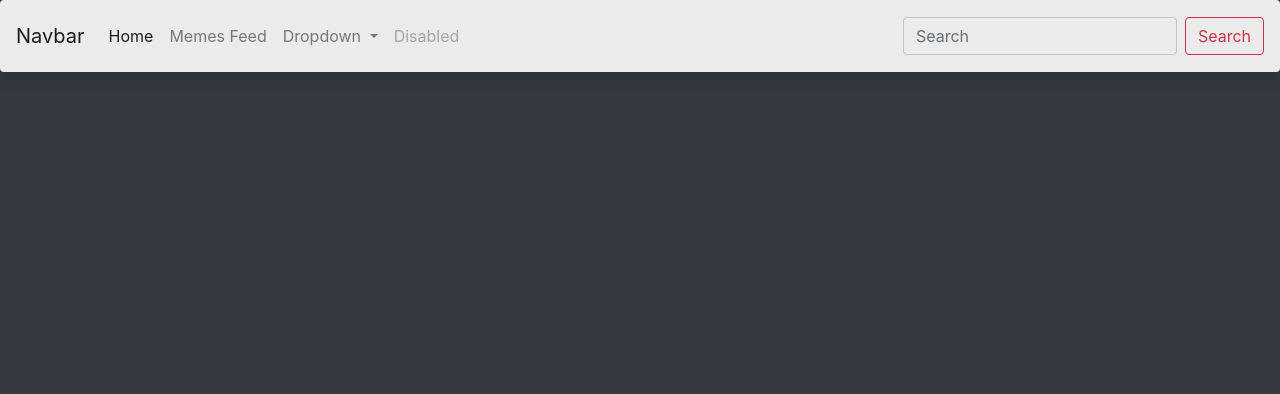
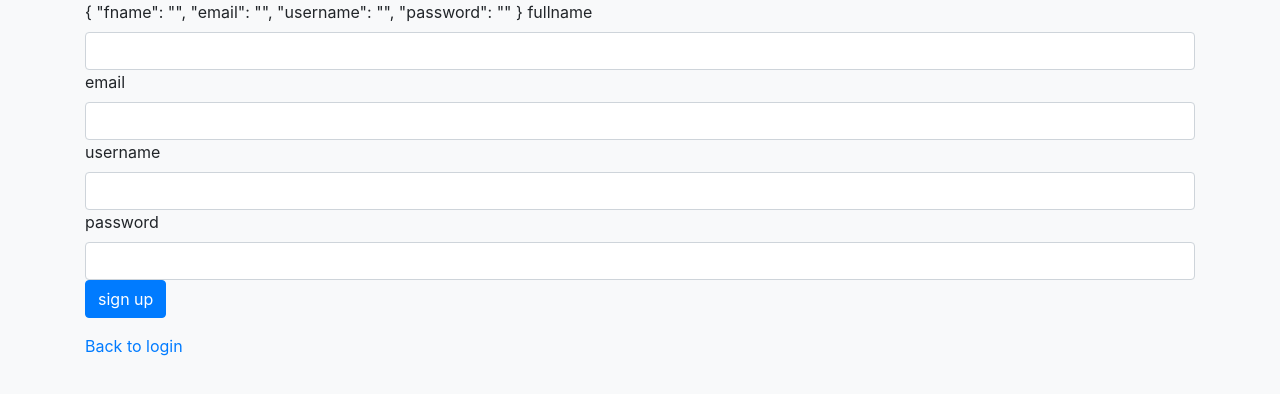
Before and after one commit to anuragsayshelloworld/memespace, an Angular app: page /register in a window 1280 px wide. Before the commit this address led to /. Shown: the top 394 px of the page. Built offline with nearby package versions, Linux system fonts and the light colour scheme.

Commit message:
agi bihan gareko

```diff
--- /dev/null
+++ b/src/app/Auth/login/login.component.html
@@ -0,0 +1,14 @@
+<div class="container">
+  <div class="row">
+    <div class="col">
+      <form class="form-group">
+        <label>username</label>
+        <input type="text" class="form-control">
+        <label>passowrd</label>
+        <input type="password" class="form-control">
+        <button class="btn btn-primary">Login</button>
+      </form>
+      <a routerLink='/register'>Signup</a>
+    </div>
+  </div>
+</div>
--- /dev/null
+++ b/src/app/Auth/login/login.component.ts
@@ -0,0 +1,15 @@
+import { Component, OnInit } from '@angular/core';
+
+@Component({
+  selector: 'app-login',
+  templateUrl: './login.component.html',
+  styleUrls: ['./login.component.css']
+})
+export class LoginComponent implements OnInit {
+
+  constructor() { }
+
+  ngOnInit() {
+  }
+
+}
--- /dev/null
+++ b/src/app/Auth/signup/signup.component.html
@@ -0,0 +1,19 @@
+<div class="container">
+  <div class="row">
+    <div class="col">
+      <form class="form-group" #userForm = "ngForm">
+        {{ userForm.value | json }}
+        <label>fullname</label>
+        <input type="text" class="form-control" name="fname" ngModel>
+        <label>email</label>
+        <input type="text" class="form-control" name="email" ngModel>
+        <label>username</label>
+        <input type="text" class="form-control" name="username" ngModel>
+        <label>password</label>
+        <input type="password" class="form-control" name="password" ngModel>
+        <button class="btn btn-primary">sign up</button>
+      </form>
+      <a routerLink=''>Back to login</a>
+    </div>
+  </div>
+</div>
--- /dev/null
+++ b/src/app/Auth/signup/signup.component.ts
@@ -0,0 +1,15 @@
+import { Component, OnInit } from '@angular/core';
+
+@Component({
+  selector: 'app-signup',
+  templateUrl: './signup.component.html',
+  styleUrls: ['./signup.component.css']
+})
+export class SignupComponent implements OnInit {
+
+  constructor() { }
+
+  ngOnInit() {
+  }
+
+}
--- a/src/app/app-routing.module.ts
+++ b/src/app/app-routing.module.ts
@@ -1,8 +1,13 @@
 import { NgModule } from '@angular/core';
 import { Routes, RouterModule } from '@angular/router';
+import { LoginComponent } from './Auth/login/login.component';
+import { SignupComponent } from './Auth/signup/signup.component';
 
 
-const routes: Routes = [];
+const routes: Routes = [
+  { path: '', component: LoginComponent},
+  { path: 'register', component: SignupComponent }
+];
 
 @NgModule({
   imports: [RouterModule.forRoot(routes)],
--- a/src/app/app.component.html
+++ b/src/app/app.component.html
@@ -1 +1 @@
-<app-header></app-header>
+<router-outlet></router-outlet>
--- a/src/app/header/header.component.html
+++ /dev/null
@@ -1,36 +0,0 @@
-<nav class="navbar navbar-expand-lg navbar-light bg-light fixed-top shadow p-3 mb-5 bg-white rounded" style="opacity: 0.9;">
-  <a class="navbar-brand" href="#">Navbar</a>
-  <button class="navbar-toggler" type="button" data-toggle="collapse" data-target="#navbarSupportedContent" aria-controls="navbarSupportedContent" aria-expanded="false" aria-label="Toggle navigation">
-    <span class="navbar-toggler-icon"></span>
-  </button>
-
-  <div class="collapse navbar-collapse" id="navbarSupportedContent">
-    <ul class="navbar-nav mr-auto">
-      <li class="nav-item active">
-        <a class="nav-link" href="#">Home <span class="sr-only">(current)</span></a>
-      </li>
-      <li class="nav-item">
-        <a class="nav-link" href="#">Memes Feed</a>
-      </li>
-      <li class="nav-item dropdown">
-        <a class="nav-link dropdown-toggle" href="#" id="navbarDropdown" role="button" data-toggle="dropdown" aria-haspopup="true" aria-expanded="false">
-          Dropdown
-        </a>
-        <div class="dropdown-menu" aria-labelledby="navbarDropdown">
-          <a class="dropdown-item" href="#">Action</a>
-          <a class="dropdown-item" href="#">Another action</a>
-          <div class="dropdown-divider"></div>
-          <a class="dropdown-item" href="#">Something else here</a>
-        </div>
-      </li>
-      <li class="nav-item">
-        <a class="nav-link disabled" href="#">Disabled</a>
-      </li>
-    </ul>
-    <form class="form-inline my-2 my-lg-0">
-      <input class="form-control mr-sm-2" type="search" placeholder="Search" aria-label="Search">
-      <button class="btn btn-outline-danger my-2 my-sm-0" type="submit">Search</button>
-    </form>
-  </div>
-</nav>
-<br/><br/><br/>
--- a/src/app/header/header.component.ts
+++ /dev/null
@@ -1,15 +0,0 @@
-import { Component, OnInit } from '@angular/core';
-
-@Component({
-  selector: 'app-header',
-  templateUrl: './header.component.html',
-  styleUrls: ['./header.component.css']
-})
-export class HeaderComponent implements OnInit {
-
-  constructor() { }
-
-  ngOnInit() {
-  }
-
-}
--- a/src/index.html
+++ b/src/index.html
@@ -7,7 +7,7 @@
   <meta name="viewport" content="width=device-width, initial-scale=1">
   <link rel="icon" type="image/x-icon" href="favicon.ico">
 </head>
-<body class="bg-dark">
+<body class="bg-light">
   <app-root></app-root>
 </body>
 <script src="https://code.jquery.com/jquery-3.2.1.slim.min.js" integrity="sha384-KJ3o2DKtIkvYIK3UENzmM7KCkRr/rE9/Qpg6aAZGJwFDMVNA/GpGFF93hXpG5KkN" crossorigin="anonymous"></script>
```
Also changed, not shown: src/app/app.module.ts (+7 -4 lines), src/app/Auth/login/login.component.css (added), src/app/Auth/signup/signup.component.css (added).
